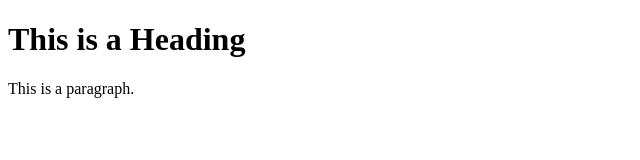
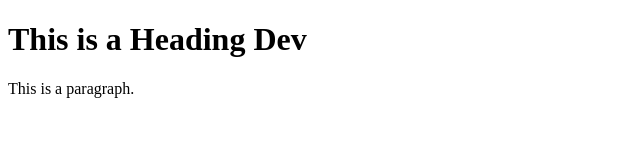
Before and after one commit to pixlogix/gittest, a plain HTML site: page index.html in a window 1280 px wide. Shown: the full height of the page, 0-640 px from the left. Drawn offline with Linux system fonts and the light colour scheme.

Commit message:
commit Dev

```diff
--- a/index.html
+++ b/index.html
@@ -5,7 +5,7 @@
 </head>
 <body>
 
-<h1>This is a Heading</h1>
+<h1>This is a Heading Dev</h1>
 <p>This is a paragraph.</p>
 
 </body>
```
Also changed, not shown: 1 other file.
